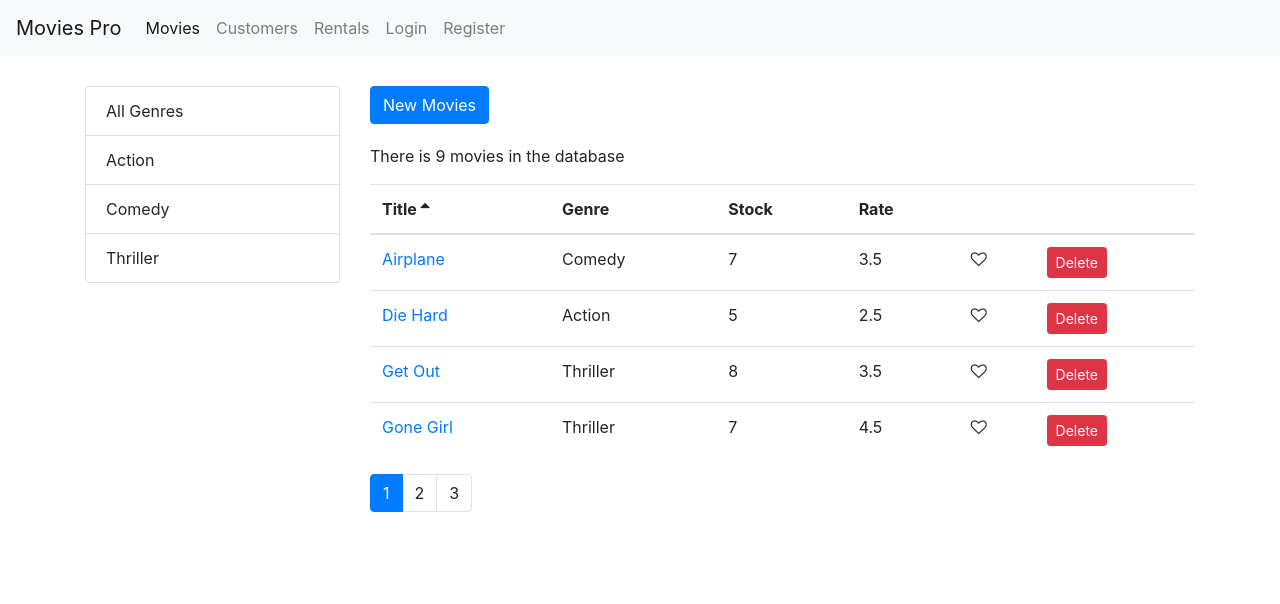
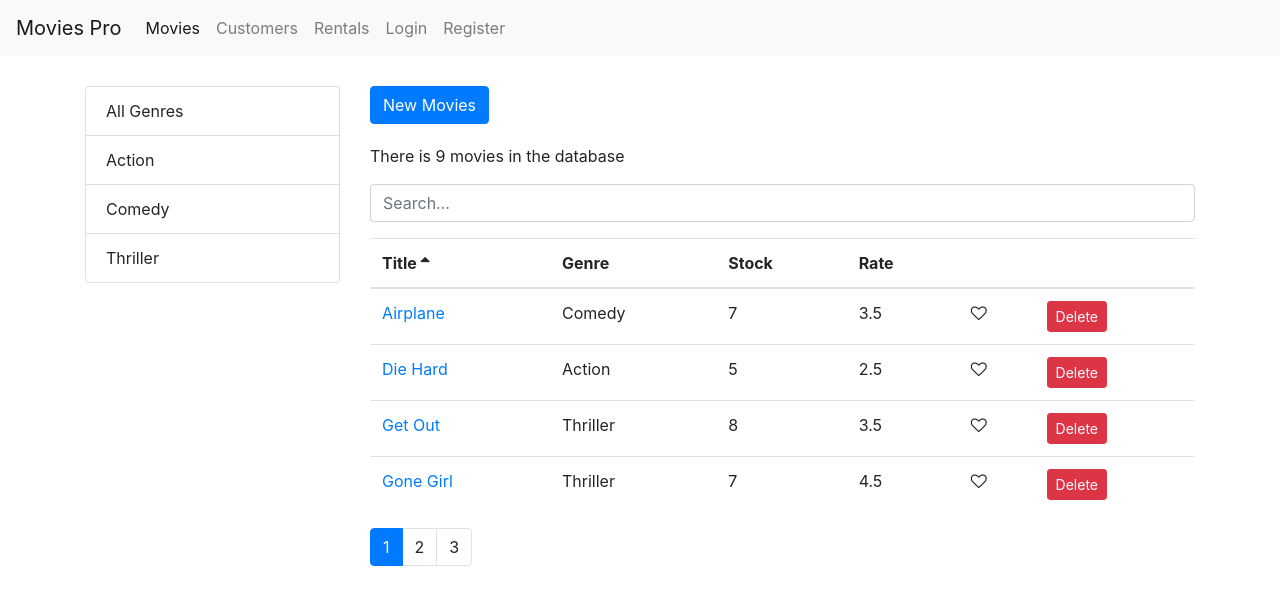
Before and after one commit to AhmedOsamaHosny/Movies, a React (Create React App) app: page /movies in a window 1280 px wide. Shown: the top 604 px of the page. Built offline with nearby package versions, Linux system fonts and the light colour scheme.

Commit message:
Adding search box

```diff
--- /dev/null
+++ b/src/components/common/searchBox.jsx
@@ -0,0 +1,15 @@
+import React from "react";
+const SearchBox = ({ value, onChange }) => {
+  return (
+    <input
+      type="text"
+      name="query"
+      className="form-control my-3"
+      placeholder="Search..."
+      value={value}
+      onChange={e => onChange(e.currentTarget.value)}
+    />
+  );
+};
+
+export default SearchBox;
--- a/src/components/movies.jsx
+++ b/src/components/movies.jsx
@@ -7,12 +7,15 @@
 import { Link } from "react-router-dom";
 import _ from "lodash";
 import MoviesTable from "./moviesTable";
+import SearchBox from "./common/searchBox";
 class Movies extends Component {
   state = {
     movies: [],
     genres: [],
     currentPage: 1,
     pageSize: 4,
+    selectedGenre: null,
+    searchQuery: "",
     sortColumn: { path: "title", order: "asc" }
   };
 
@@ -39,7 +42,11 @@
   };
 
   handleGenreSelect = genre => {
-    this.setState({ selectedGenre: genre, currentPage: 1 });
+    this.setState({ selectedGenre: genre, searchQuery: "", currentPage: 1 });
+  };
+
+  handleSearch = query => {
+    this.setState({ selectedGenre: null, searchQuery: query, currentPage: 1 });
   };
 
   handleSort = sortColumn => {
@@ -47,12 +54,22 @@
   };
 
   getPagedData = () => {
-    const { pageSize, currentPage, sortColumn, selectedGenre } = this.state;
+    const {
+      pageSize,
+      currentPage,
+      sortColumn,
+      selectedGenre,
+      searchQuery,
+      movies: allMovies
+    } = this.state;
 
-    const filtered =
-      selectedGenre && selectedGenre._id
-        ? this.state.movies.filter(m => m.genre._id === selectedGenre._id)
-        : this.state.movies;
+    let filtered = allMovies;
+    if (searchQuery)
+      filtered = allMovies.filter(m =>
+        m.title.toLowerCase().startsWith(searchQuery.toLowerCase())
+      );
+    else if (selectedGenre && selectedGenre._id)
+      filtered = allMovies.filter(m => m.genre._id === selectedGenre._id);
 
     const sorted = _.orderBy(filtered, [sortColumn.path], [sortColumn.order]);
 
@@ -63,7 +80,13 @@
 
   render() {
     const { length: count } = this.state.movies;
-    const { pageSize, currentPage, sortColumn, selectedGenre } = this.state;
+    const {
+      pageSize,
+      currentPage,
+      sortColumn,
+      selectedGenre,
+      searchQuery
+    } = this.state;
 
     if (count === 0)
       return (
@@ -90,6 +113,7 @@
             New Movies
           </Link>
           <p>There is {totalCount} movies in the database</p>
+          <SearchBox onChange={this.handleSearch} value={searchQuery} />
           <MoviesTable
             movies={movies}
             onDelete={this.handleDelete}
```
